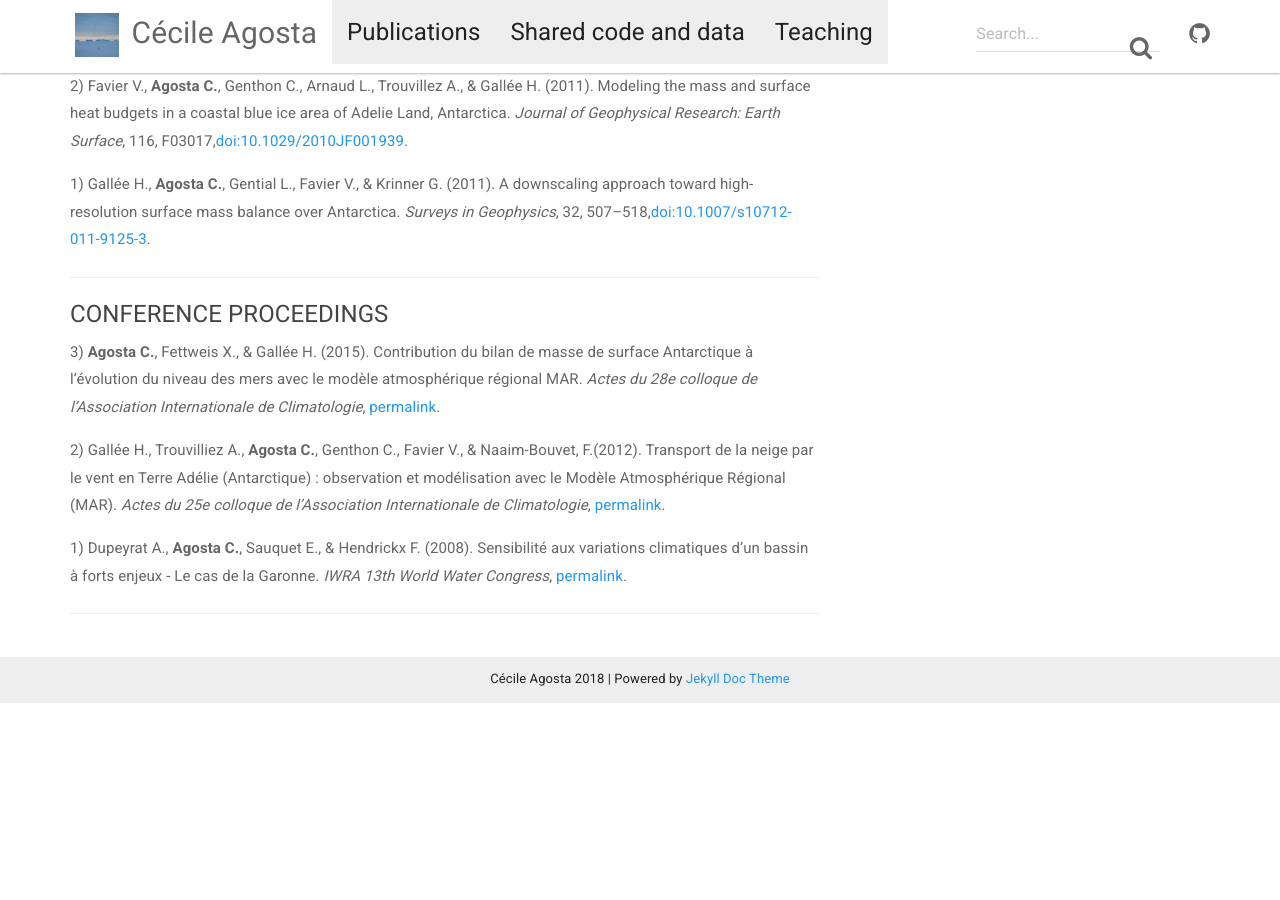
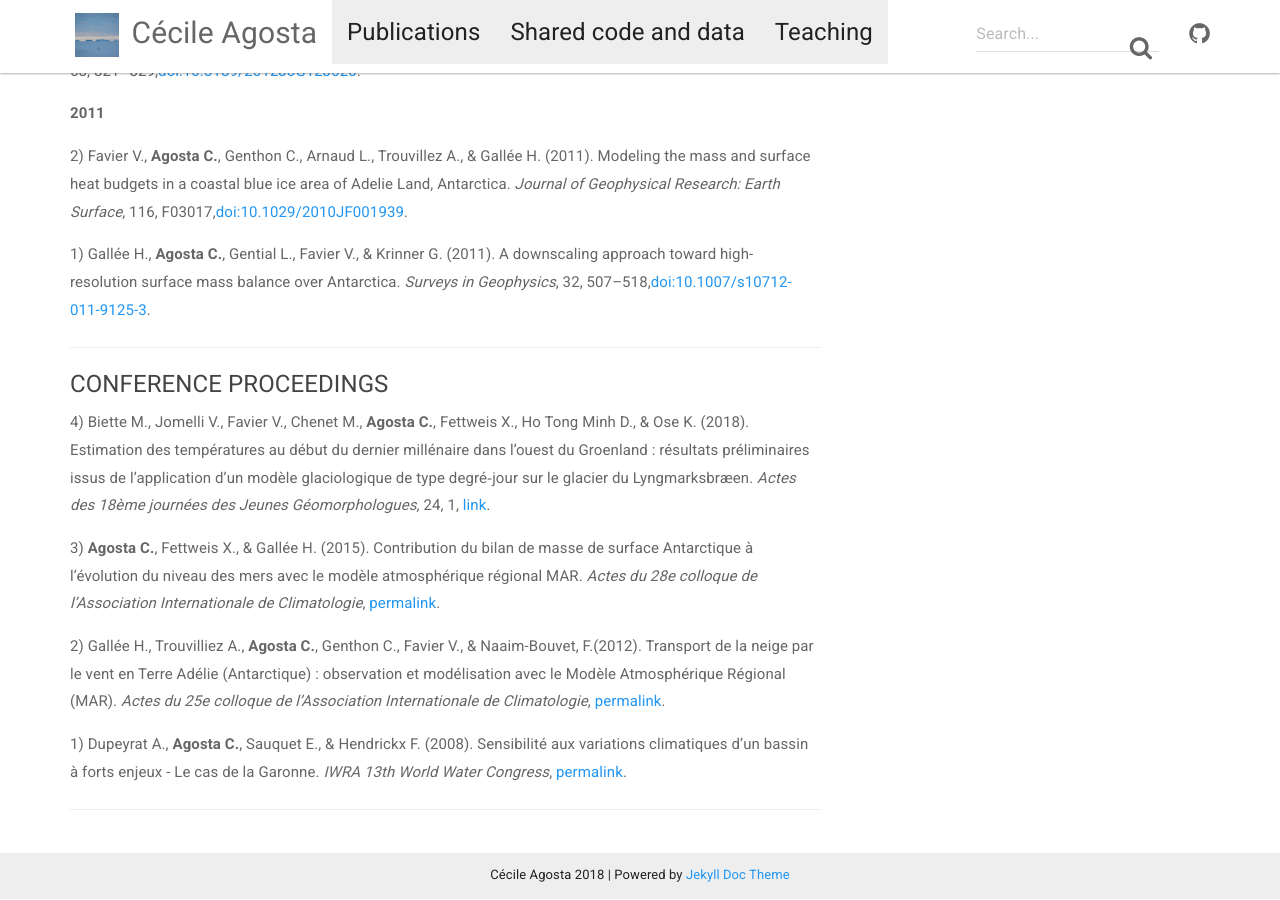
Before and after one commit to cecileagosta/cecileagosta.github.io, a Jekyll site: the page built from _docs/publications.md, in a window 1280 px wide and 900 px high, scrolled down 2747 px. Built offline with Jekyll 4.4.1, drawn with Linux system fonts in a browser that asks for light colours; nearby versions of some CDN libraries; before the commit the page ends 3451 px from its top, so only the background shows below that; some of the changed text lies outside the part shown.

Commit message:
add Verfaillie and Biette public.

```diff
--- a/_docs/publications.md
+++ b/_docs/publications.md
@@ -5,9 +5,11 @@
 #### INTERNATIONAL JOURNALS
 ##### IN PREPARATION
 
-24) **Agosta C.**, Added value of the regional climate model MAR compared to reanalyses for estimating the Antarctic surface climate, 1979-2017 (Version 0.1.0). Zenodo. [doi:10.5281/zenodo.1256079](http://doi.org/10.5281/zenodo.1256079).
+25) **Agosta C.**, Added value of the regional climate model MAR compared to reanalyses for estimating the Antarctic surface climate, 1979-2017 (Version 0.1.0). Zenodo. [doi:10.5281/zenodo.1256079](http://doi.org/10.5281/zenodo.1256079).
 
 ##### IN REVIEW
+
+24) Verfaillie D., Favier V., Gallée H., Fettweis X., **Agosta C.**, & Jomelli V. (submitted 14 June 2018). Regional modeling of surface mass balance on the Cook Ice Cap, Kerguelen Islands (49°S, 69°E). *Climate Dynamics*.
 
 23) **Agosta C.**, Amory C., Kittel C., Orsi A., Favier V., Gallée H., van den Broeke M.R., Lenaerts J.T., van Wessem J.M., & Fettweis X. (in review, 2018). Estimation of the Antarctic surface mass balance using MAR (1979-2015) and identification of dominant processes. *The Cryosphere Discussions*, 1–22, [doi:10.5194/tc-2018-76](https://doi.org/10.5194/tc-2018-76).
 
@@ -80,6 +82,8 @@
 
 #### CONFERENCE PROCEEDINGS
 
+4) Biette M., Jomelli V.,  Favier V., Chenet M., **Agosta C.**, Fettweis X.,  Ho Tong Minh D., & Ose K. (2018). Estimation des températures au début du dernier millénaire dans l’ouest du Groenland : résultats préliminaires issus de l’application d’un modèle glaciologique de type degré‑jour sur le glacier du Lyngmarksbræen. *Actes des 18ème journées des Jeunes Géomorphologues*, 24, 1, [link](https://journals.openedition.org/geomorphologie/11977).
+
 3) **Agosta C.**, Fettweis X., & Gallée H. (2015). Contribution du bilan de masse de surface Antarctique à l’évolution du niveau des mers avec le modèle atmosphérique régional MAR. *Actes du 28e colloque de l’Association Internationale de Climatologie*, [permalink](http://hdl.handle.net/2268/190507).
 
 2) Gallée H., Trouvilliez A., **Agosta C.**, Genthon C., Favier V., & Naaim-Bouvet, F.(2012). Transport de la neige par le vent en Terre Adélie (Antarctique) : observation et modélisation avec le Modèle Atmosphérique Régional (MAR). *Actes du 25e colloque de l’Association Internationale de Climatologie*, [permalink](http://hdl.handle.net/2268/190506).
```
